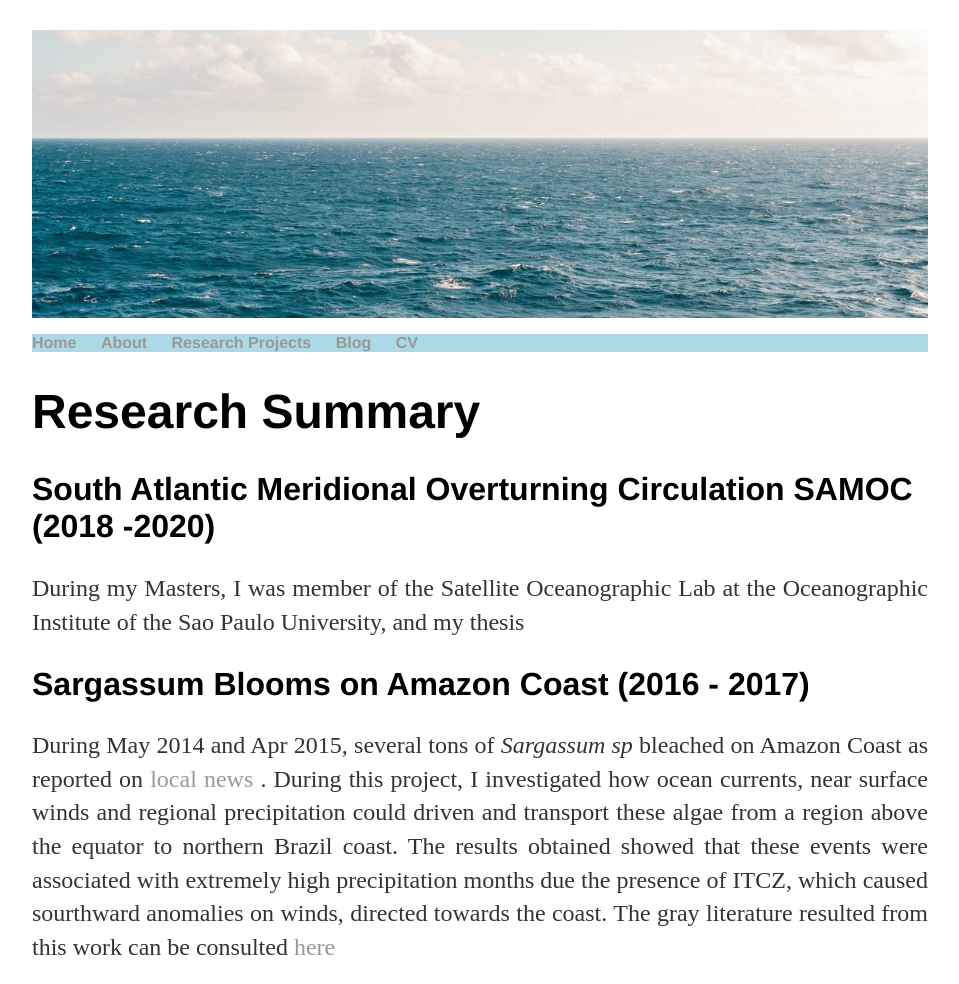
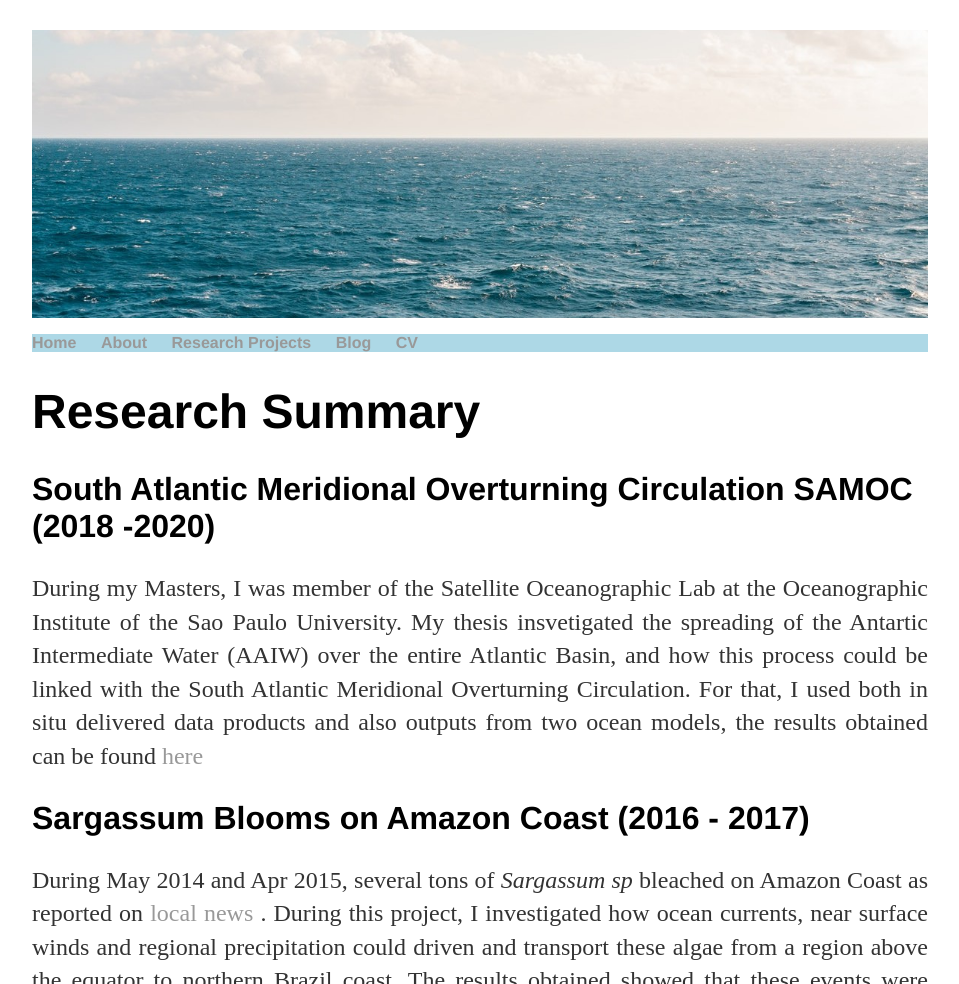
Before and after one commit to joaopedroamorim/joaopedroamorim.github.io, a Jekyll site: the page built from research/index.html, in a window 1280 px wide, cut to the strip 0-984 px from the top of the page. Shown: the whole strip, without its empty margins (160-1119 px from the left). Built offline with Jekyll 4.4.1, drawn with Linux system fonts in a browser that asks for light colours.

Commit message:
Update index.html

```diff
--- a/research/index.html
+++ b/research/index.html
@@ -7,7 +7,9 @@ permalink: /research/
 
 	<div class="blurb">
 		<h2> South Atlantic Meridional Overturning Circulation SAMOC (2018 -2020) </h2>
-		<p align="justify"> During my Masters, I was member of the Satellite Oceanographic Lab at the Oceanographic Institute of the Sao Paulo University, and my thesis  </p>
+		<p align="justify"> During my Masters, I was member of the Satellite Oceanographic Lab at the Oceanographic Institute of the Sao Paulo University. My thesis insvetigated the spreading of the Antartic Intermediate Water (AAIW) over the entire Atlantic Basin, and how this process could be linked with the South Atlantic Meridional Overturning Circulation. For that, I used both in situ delivered data products and also outputs from two ocean models, the results obtained can be found
+		<a href="https://www.teses.usp.br/teses/disponiveis/21/21135/tde-03062022-101120/pt-br.php"> here </a>
+		</p>
 	</div><!-- /.blurb -->
 
 	<div class="blurb">
```
